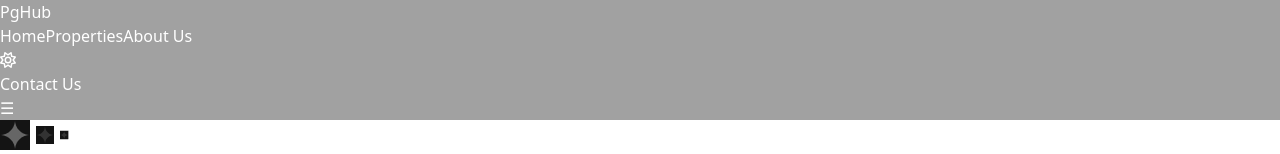
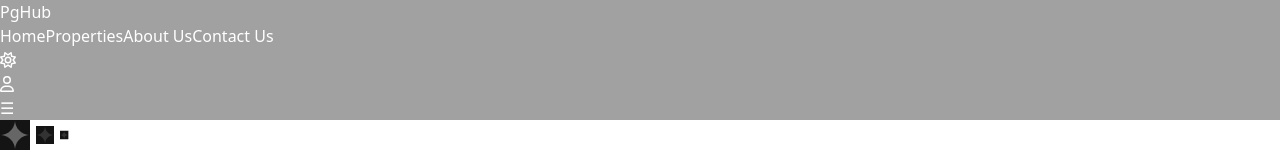
Before and after one commit to Manish-dahiya/PgHub, a Next.js app: page /about in a window 1280 px wide. Shown: the top 154 px of the page. Built offline with nearby package versions, Linux system fonts and the light colour scheme.

Commit message:
made some routes protected

```diff
--- a/next.config.mjs
+++ b/next.config.mjs
@@ -1,4 +1,6 @@
 /** @type {import('next').NextConfig} */
-const nextConfig = {};
+const nextConfig = {
+
+};
 
 export default nextConfig;
--- a/src/app/owner/page.js
+++ b/src/app/owner/page.js
@@ -105,9 +105,11 @@ function page() {
     };
 
     useEffect(()=>{
+       if(token){
         let data=decodeToken(token)
         setLocalUser(data)
         console.log(data)
+       }
     },[token])
 
 
--- a/src/components/Navbar.jsx
+++ b/src/components/Navbar.jsx
@@ -4,14 +4,17 @@ import Link from 'next/link';
 import React, { useState, useEffect } from 'react';
 import { FontAwesomeIcon } from '@fortawesome/react-fontawesome';
 import { faHome, faMoon } from '@fortawesome/free-solid-svg-icons';
-import { faSun } from '@fortawesome/free-regular-svg-icons';
-import { configTheme } from '@/helper/helper';
+import { faSun, faUser } from '@fortawesome/free-regular-svg-icons';
+import { configTheme, decodeToken } from '@/helper/helper';
 import Sidebar from './Sidebar';
-import { useDispatch } from 'react-redux';
+import { useDispatch, useSelector } from 'react-redux';
 import { changeTheme } from '@/redux/themeSlice';
 function Navbar({theme,setTheme}) {
     const dispatch= useDispatch()
     const [isSidebar,setIsSidebar]=useState(false)
+    const token= useSelector((state)=>state.userData.user.data)
+    const [localUser,setLocalUser]=useState()
+
     useEffect(() => {
         const savedTheme = localStorage.getItem("theme");
 
@@ -32,9 +35,15 @@ function Navbar({theme,setTheme}) {
         dispatch(changeTheme(theme))
         configTheme(theme); // Apply the new theme
     };
+    useEffect(()=>{
+        if(token){
+           setLocalUser(decodeToken(token))
+        }
+    },[])
+
 
     return (
-        <div className={`h-10 md:h-20  w-full fixed z-10 top-0 z-11 ${theme=="dark"?"darkTheme":"navbarlight"} p-3 flex justify-between items-center`}>
+        <div className={`h-10 md:h-20  w-full fixed z-10 px-10 top-0 z-11 ${theme=="dark"?"darkTheme":"navbarlight"} p-3 flex justify-between items-center`}>
             <div>
                 <h1 className='font-bold'>PgHub</h1>
             </div>
@@ -43,8 +52,9 @@ function Navbar({theme,setTheme}) {
                 <Link href={"/"}>Home</Link>
                 <Link href={"/properties"}>Properties</Link>
                 <Link href={"/about"}>About Us</Link>
+                <button>Contact Us</button>
             </div>
-            <div className='hidden md:flex items-center gap-3'>
+            <div className='hidden md:flex  items-center gap-3'>
                 <div className='text-sm'>
                     {/* Toggle theme icon */}
                     {theme === "dark" ? (
@@ -53,7 +63,12 @@ function Navbar({theme,setTheme}) {
                         <FontAwesomeIcon icon={faMoon} className='h-4 cursor-pointer' onClick={() => handleChangeTheme("dark")} />
                     )}
                 </div>
-                <button>Contact Us</button>
+                    <div>
+
+                            <Link href={`${localUser?(localUser.role=="owner") ? "/owner":"/user/profile":"/login"}`}>
+                            <FontAwesomeIcon icon={faUser} className='h-4 cursor-pointer' /></Link>
+                    </div>
+
             </div>
             {/* hamburger */}
             <div className='md:hidden'>
--- a/src/helper/helper.js
+++ b/src/helper/helper.js
@@ -7,7 +7,7 @@ export const configTheme=(theme)=>{
 
 export const decodeToken = (token) => {
     try {
-      const arrayToken = token.split('.');
+      const arrayToken = token?.split('.');
       const tokenPayload = JSON.parse(atob(arrayToken[1]));
       return tokenPayload;
     } catch (error) {
--- a/src/redux/userSlice.js
+++ b/src/redux/userSlice.js
@@ -4,7 +4,7 @@ const { createAsyncThunk, createSlice,current } = require("@reduxjs/toolkit")
 
 const initialState={
     user:{
-        data:JSON.parse(localStorage.getItem("user")) || [],
+        data:JSON.parse(localStorage.getItem("user")) || null,
         status:"idle",
         error:null
     }
```
Also changed, not shown: middleware.js (added, +22 -0 lines).
